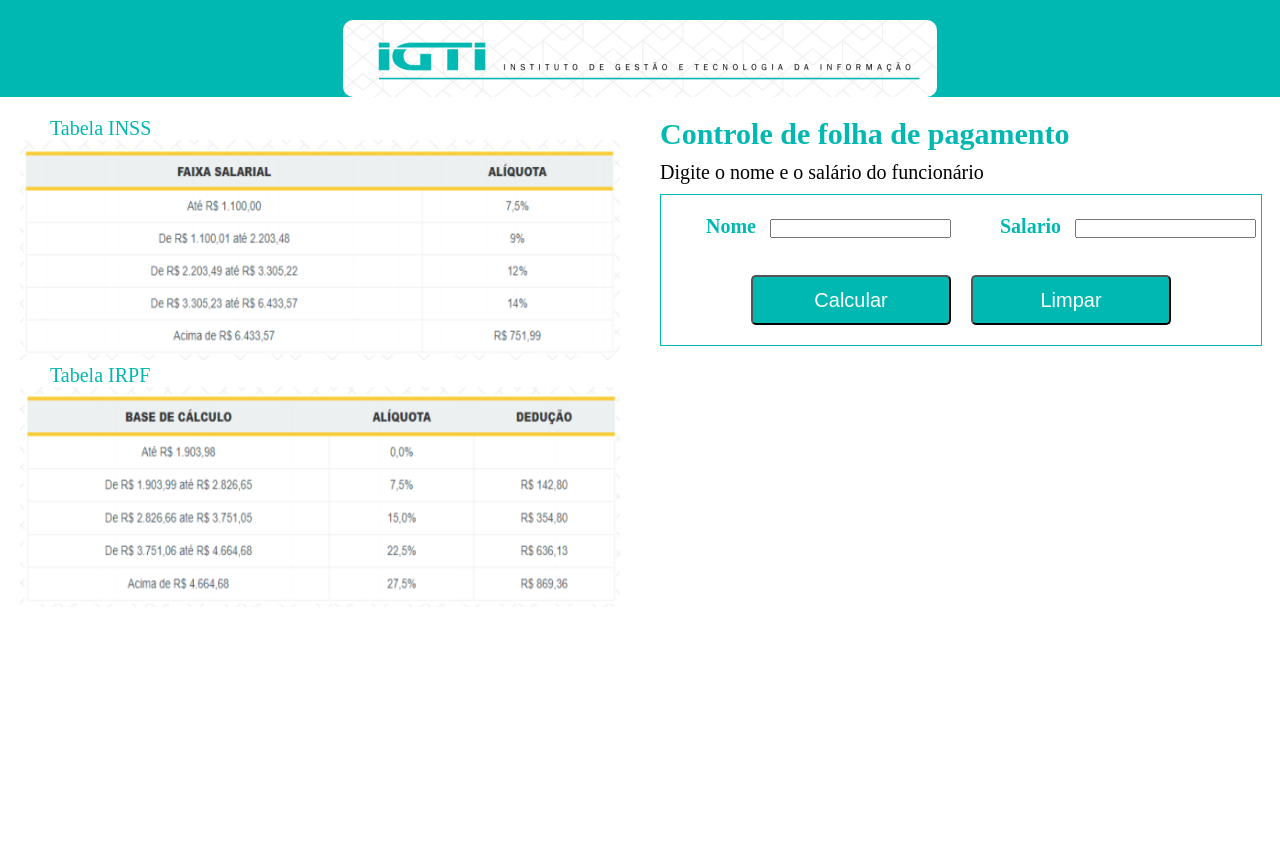
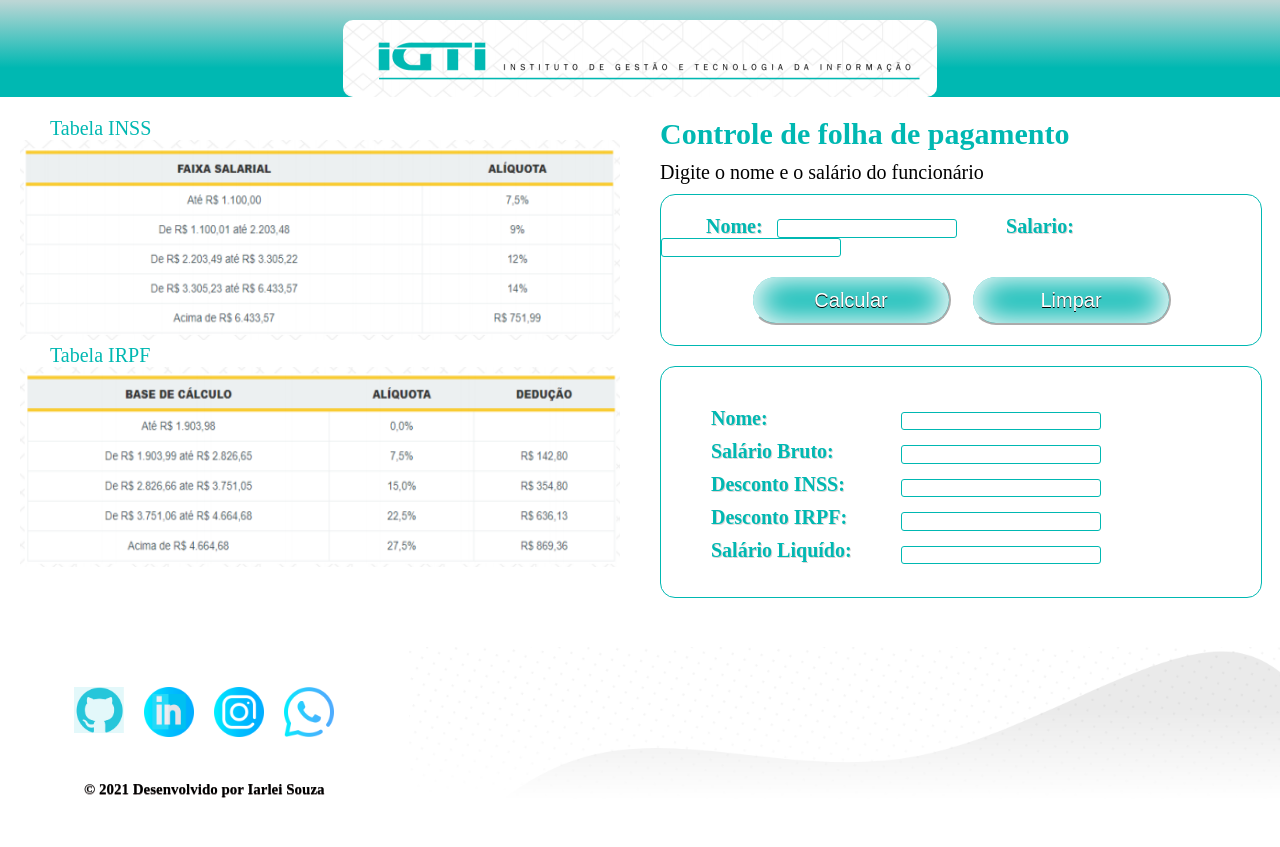
Before and after one commit to IarleiSouza/Bootcamp-IGTI, a plain HTML site: page Desafio-Final/index.html in a window 1280 px wide. Before the commit the page ends 800 px from the top, so only its background shows below. Drawn offline with Linux system fonts and the light colour scheme.

Commit message:
subindo projeto

```diff
--- a/Desafio-Final/index.html
+++ b/Desafio-Final/index.html
@@ -6,6 +6,7 @@
     <meta name="viewport" content="width=device-width, initial-scale=1.0">
     <title>IGIT - Desafio Final</title>
     <link rel="stylesheet" href="style.css">
+ <!--   <div>Ícones feitos por <a href="https://www.freepik.com" title="Freepik">Freepik</a> from <a href="https://www.flaticon.com/br/" title="Flaticon">www.flaticon.com</a></div> -->
 </head>
 <body>
     <header>
@@ -30,9 +31,9 @@
 
 <fieldset>
     <div   div class="form">
-<label for="">Nome</label>
+<label for="">Nome:</label>
 <input type="text" name="nome" id="nome">
-<label for="">Salario</label>
+<label for="">Salario:</label>
 <input type="text" name="salario" id="salario"> <br>
     </div>
 
@@ -43,9 +44,49 @@
 
 </fieldset>
 
+<div class="form-2">
+<fieldset>
+        <div class="label">
+         <label for="">Nome:</label>
+         <label for="">Salário Bruto:</label>
+    <label for="">Desconto INSS:</label>
+      <label for="">Desconto IRPF:</label>
+         <label for="">Salário Liquído:</label>
+            </div>
+        <div class="input">
+            <input type="text" name="salario" id="nome">
+            <input type="text" name="salario" id="salarioBruto">
+            <input type="text" name="salario" id="descinss">
+            <input type="text" name="salario" id="descirpf">
+            <input type="text" name="salario" id="salarioLiq">
+
+        </div>
+</fieldset>
+</div>
     </div>
 
 </section>
     </main>
+    <footer>
+        <div class="container-footer">
+        <div class="links">
+      <ul>
+          <li><a href="https://github.com/IarleiSouza" target="_blank" ><img src="img/github (2).png" alt="github"></a></li>
+          <li><a href="https://linkedin.com/in/iarleisouza" target="_blank" ><img src="img/linkedin1.png" alt="linkedin"></a></li>
+          <li><a href="https://www.instagram.com/ifcsouza/" target="_blank" ><img src="img/instagram.png" alt="instagram"></a></li>
+          <li><a href="https://web.whatsapp.com/" target="_blank" ><img src="img/whatsapp.png" alt="instagram"></a></li>
+
+      </ul>
+
+      <p> © 2021 Desenvolvido por Iarlei Souza</p>
+
+        </div>
+        <div class="img-footer">
+            <img src="img/footer.PNG" alt="footer">
+        </div>
+    </div>
+
+    </footer>
+
 </body>
 </html>
--- a/Desafio-Final/style.css
+++ b/Desafio-Final/style.css
@@ -9,7 +9,8 @@ header {
 
  div.img {
     padding: 20px 0 0 0;
-    background: #00b8b2;
+   /* background: #00b8b2; */
+    background:linear-gradient(to bottom, #bcd6d5  1%,  #00b8b2 70%);
 }
 
 header div.img img.logo {
@@ -41,7 +42,7 @@ main aside div.container p {
 main aside div.container img {
 
 width: 100%;
-height: 220px;
+height: 200px;
 }
 
 /* secoa */
@@ -52,6 +53,7 @@ main {
 main section {
     display: flex;
     width: 50%;
+    height: 550px;
 }
 
 main section div.section {
@@ -74,6 +76,7 @@ main section div.section fieldset {
     width: 100%;
     height: 150px;
     border: solid 1px #00b8b2;
+    border-radius: 15px;
 
 }
 
@@ -89,6 +92,13 @@ main section div.section  fieldset div.form label {
     margin-left: 10px;
     padding: 10px 10px 20px 35px;
     font-weight: bold;
+    text-shadow:1px 1px 0px rgb(221, 213, 213);
+}
+
+main section div.section  fieldset div.form input {
+border: .3px solid #00b8b2;
+border-radius: 3px;
+padding: .7px;
 }
 
 main section div.section fieldset div.button {
@@ -107,10 +117,13 @@ main section div.section fieldset div.button input.button {
    width: 200px;
    height: 50px;
    background: #00b8b2;
-   border-radius: 5px;
+   border-radius: 30px ;
+   border-color: white;
    color: white;
    font-size: 20px;
    cursor: pointer;
+   box-shadow: inset 0px 0px 30px 5px #fffcfc;
+   text-shadow:0px 1px 0px black;
 
 
 }
@@ -118,3 +131,105 @@ main section div.section fieldset div.button input.button:hover {
 color: aquamarine;
 
 }
+
+
+main section div.section div.form-2  {
+
+    height: 150px;
+    padding-top: 20px;
+
+}
+
+main section div.section div.form-2 fieldset  {
+    padding: 30px 0 0 0;
+    height: 200px;
+    border-radius: 15px;
+    display: flex;
+ }
+
+
+ main section div.section div.form-2 fieldset div.label {
+   width: 40%;
+
+}
+
+ main section div.section div.form-2 fieldset div.label label {
+    display: flex ;
+    flex-direction: column;
+    position: relative;
+    color:#00b8b2;
+    font-size: 20px;
+    margin-left: 10px;
+    padding: 10px 0px 0px 40px;
+    font-weight: bold;
+    text-shadow:1px 1px 0px rgb(221, 213, 213);
+
+
+}
+main section div.section div.form-2 fieldset div.input  {
+    display: flex;
+    flex-direction: column;
+    width: 200px;
+    margin-top: 10px;
+}
+main section div.section div.form-2 fieldset div.input input {
+   margin-bottom: 10px;
+   margin-top: 5px;
+   border: .3px solid #00b8b2;
+   border-radius: 3px;
+   padding: .7px;
+
+
+
+
+}
+/* rodapé footer */
+
+
+footer div.container-footer {
+  display: flex;
+  width: 100%;
+  height: 200px;
+  overflow-x: hidden;
+}
+
+footer div.container-footer div.links {
+
+     width: 40%;
+     padding: 30px;
+
+}
+
+footer div.container-footer div.links ul  {
+    display: flex;
+    justify-content: center;
+
+}
+
+footer div.container-footer div.links ul li {
+   list-style-type: none;
+   padding: 10px;
+
+}
+
+
+footer div.container-footer div.links li img {
+
+    width: 50px;
+}
+
+footer div.container-footer div.links p {
+   padding: 30px;
+   text-align: center;
+   font-size: 15px;
+   font-weight: bold;
+   text-shadow: 0px 1px 0px rgb(143, 133, 133);
+
+}
+footer div.container-footer div.img-footer {
+    width:100%;
+}
+footer div.container-footer div.img-footer img {
+    width: 100%;
+
+}
```
Also changed, not shown: Desafio-Final/img/footer.PNG (added), Desafio-Final/img/github (1).png (added), Desafio-Final/img/github (2).png (added), Desafio-Final/img/github.png (added), Desafio-Final/img/instagram.png (added), Desafio-Final/img/linkedin.png (added), Desafio-Final/img/linkedin1.png (added), Desafio-Final/img/whatsapp.png (added).
